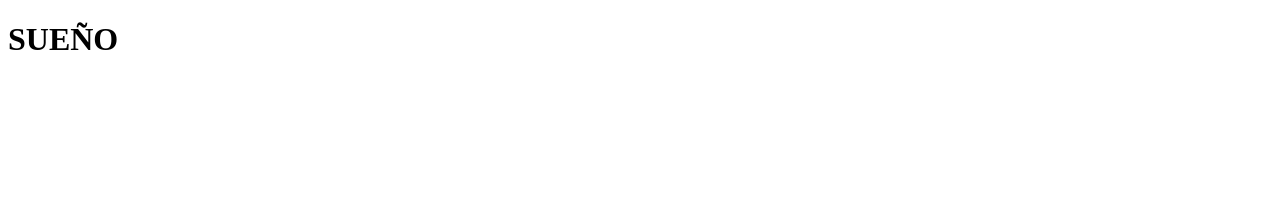
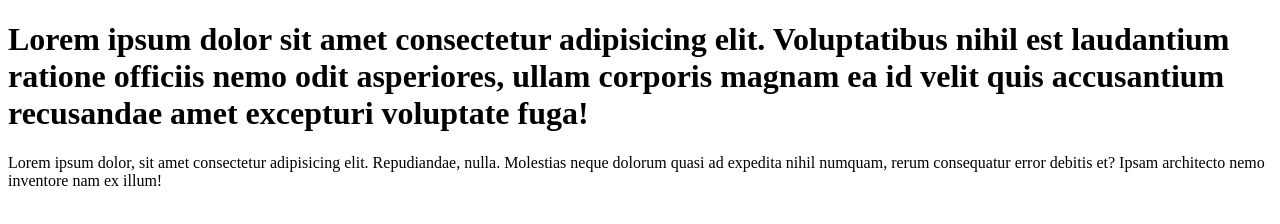
Before and after one commit to Eddylara/eddylara, a plain HTML site: page frontend/index.html in a window 1280 px wide. Drawn offline with Linux system fonts and the light colour scheme.

Commit message:
Probando el dominio

```diff
--- a/frontend/index.html
+++ b/frontend/index.html
@@ -6,6 +6,8 @@
     <title>EDDY LARA</title>
 </head>
 <body>
-    <h1>SUEÑO</h1>
+    <h1>Lorem ipsum dolor sit amet consectetur adipisicing elit. Voluptatibus nihil est laudantium ratione officiis nemo odit asperiores, ullam corporis magnam ea id velit quis accusantium recusandae amet excepturi voluptate fuga!</h1>
+
+    <p>Lorem ipsum dolor, sit amet consectetur adipisicing elit. Repudiandae, nulla. Molestias neque dolorum quasi ad expedita nihil numquam, rerum consequatur error debitis et? Ipsam architecto nemo inventore nam ex illum!</p>
 </body>
 </html>
```
